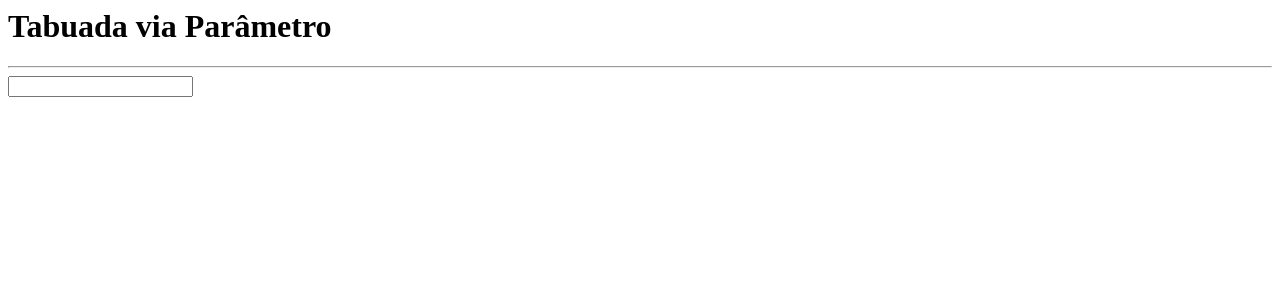
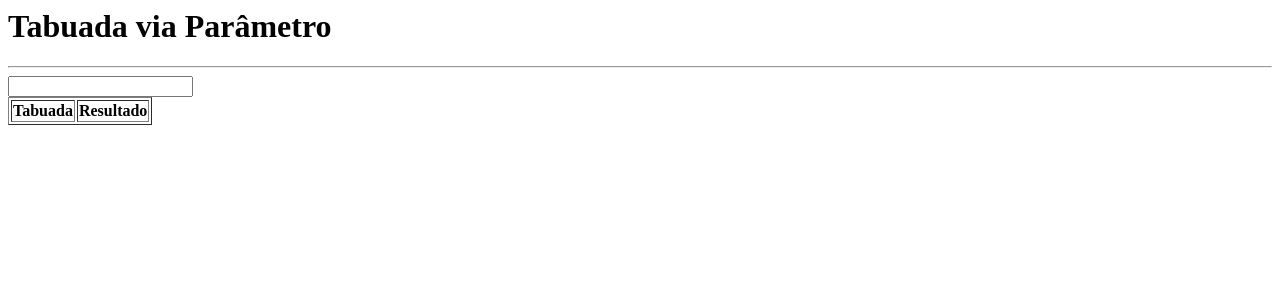
Before and after one commit to thayllaa/Angular_Tabuada-via-User, an Angular app: page / in a window 1280 px wide. Shown: the top 300 px of the page. Built offline with nearby package versions, Linux system fonts and the light colour scheme.

Commit message:
1 file modified

```diff
--- a/src/tabuada/tabuada.component.html
+++ b/src/tabuada/tabuada.component.html
@@ -1,3 +1,11 @@
 <div>
   <input type="number" />
+
+  <table border="1">
+    <tr>
+      <th>Tabuada </th>
+      <th> Resultado </th>
+    </tr>
+
+  </table>
 </div>
```
